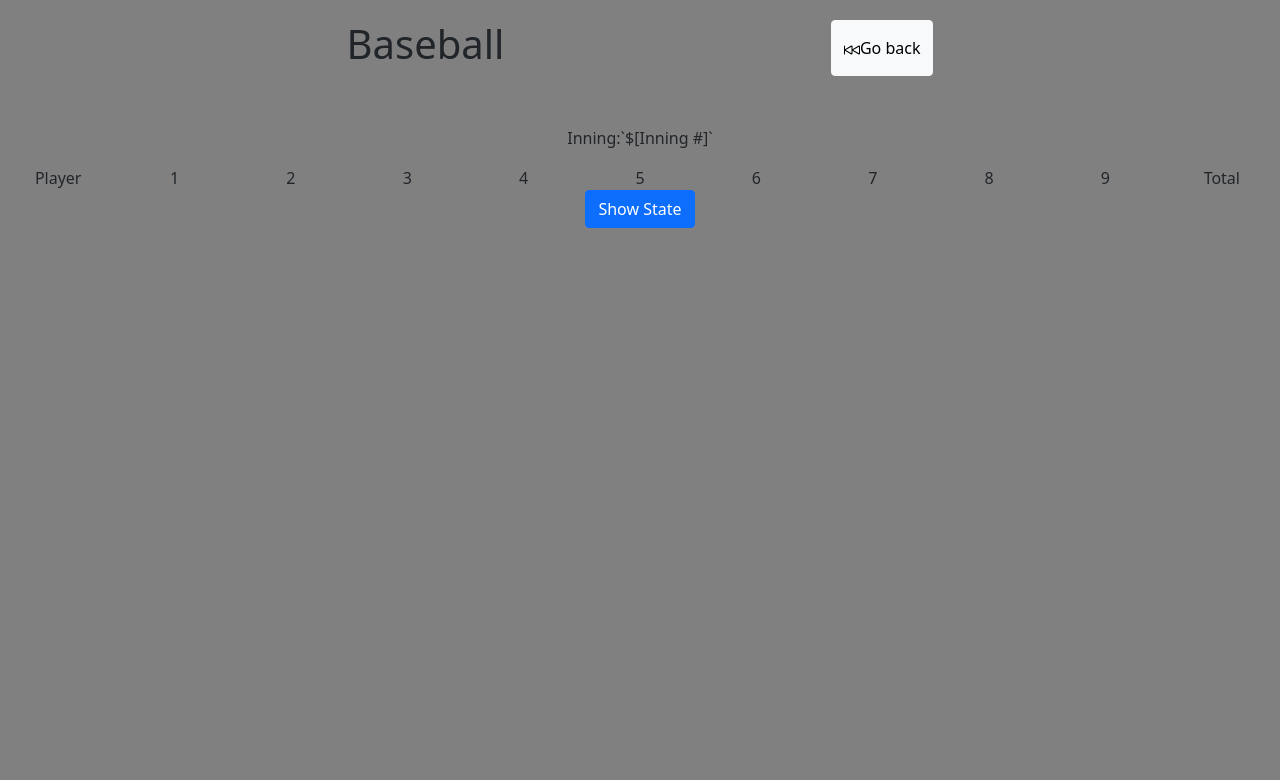
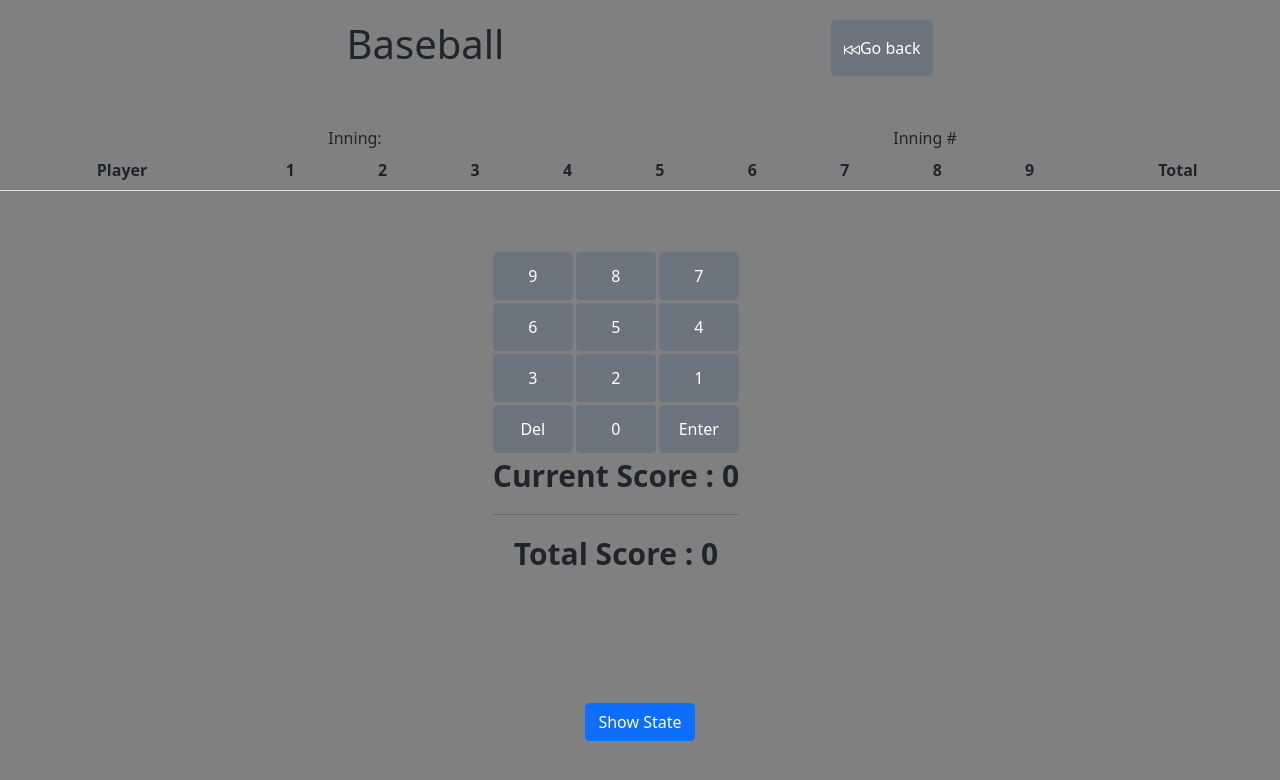
Before and after one commit to adam-paul952/dart-scoreboard, a React (Create React App) app: page /game/baseball in a window 1280 px wide. Shown: the top 780 px of the page. Built offline with nearby package versions, Linux system fonts and the light colour scheme.

Commit message:
Cleaned up score calculator component

```diff
--- a/src/App.css
+++ b/src/App.css
@@ -88,10 +88,12 @@ table {
 .scoreCalculator {
     width: 20rem;
     height: 30rem;
-    display: grid;
+    display: flex;
+    flex-direction: row;
     padding: 1%;
     position: relative;
     margin: auto;
+    margin-top: 2rem;
 }
 .scoreKeypad {
   padding-top: 1rem;
@@ -107,3 +109,6 @@ table {
   font-weight: bold;
   font-size: xx-large;
 }
+.result {
+  font-size: 30px;
+};
--- a/src/Routes.js
+++ b/src/Routes.js
@@ -1,13 +1,20 @@
-import React, { useState } from 'react';
+import React, { useState } from "react";
 import { BrowserRouter as Router, Switch, Route } from "react-router-dom";
 
-import App from './App';
-import CreatePlayerList from './screens/CreatePlayer';
-import { CreateGame,  X01, Baseball, Cricket, Elimination, Killer } from './screens/CreateGame';
-import CreateCricketBoard from './screens/Cricket';
-import CreateBaseballBoard from './screens/Baseball';
-import Rules from './screens/Rules';
-import ScoreCalculator from './components/ScoreCalculator';
+import App from "./App";
+import CreatePlayerList from "./screens/CreatePlayer";
+import {
+  CreateGame,
+  X01,
+  Baseball,
+  Cricket,
+  Elimination,
+  Killer,
+} from "./screens/CreateGame";
+import CreateCricketBoard from "./screens/Cricket";
+import CreateBaseballBoard from "./screens/Baseball";
+import Rules from "./screens/Rules";
+import ScoreCalculator from "./components/ScoreCalculator";
 
 export default function Routes() {
   const [playerList, setPlayerList] = useState([]);
@@ -16,6 +23,7 @@ export default function Routes() {
     setPlayerList([...playerList, player]);
   };
   console.log(playerList);
+
   const deleteRow = (rowNumber) => {
     let updatedRows = [...playerList];
     updatedRows.splice(rowNumber, 1);
@@ -25,19 +33,38 @@ export default function Routes() {
   return (
     <Router>
       <Switch>
-        <Route exact path='/' component={App} />
-        <Route path='/game/create' component={() => <CreateGame playerList={playerList} />} />
-        <Route path='/create_player' component={() => <CreatePlayerList playerList={playerList} updatePlayerList={updatePlayerList} deleteRow={deleteRow} />} />
-        <Route exact path='/game/cricket' component={CreateCricketBoard} />
-        <Route exact path='/game/baseball' component={() => <CreateBaseballBoard playerList={playerList} />} />
-        <Route path='/game/x01/create' component={X01}></Route>
-        <Route path='/game/baseball/create' component={Baseball}></Route>
-        <Route path='/game/cricket/create' component={Cricket}></Route>
-        <Route path='/game/elimination/create' component={Elimination}></Route>
-        <Route path='/game/killer/create' component={Killer}></Route>
-        <Route path='/game/score_calculator' component={ScoreCalculator}></Route>
-        <Route path='/rules' component={Rules} />
+        <Route exact path="/" component={App} />
+        <Route
+          path="/game/create"
+          component={() => <CreateGame playerList={playerList} />}
+        />
+        <Route
+          path="/create_player"
+          component={() => (
+            <CreatePlayerList
+              playerList={playerList}
+              updatePlayerList={updatePlayerList}
+              deleteRow={deleteRow}
+            />
+          )}
+        />
+        <Route exact path="/game/cricket" component={CreateCricketBoard} />
+        <Route
+          exact
+          path="/game/baseball"
+          component={() => <CreateBaseballBoard playerList={playerList} />}
+        />
+        <Route path="/game/x01/create" component={X01}></Route>
+        <Route path="/game/baseball/create" component={Baseball}></Route>
+        <Route path="/game/cricket/create" component={Cricket}></Route>
+        <Route path="/game/elimination/create" component={Elimination}></Route>
+        <Route path="/game/killer/create" component={Killer}></Route>
+        <Route
+          path="/game/score_calculator"
+          component={ScoreCalculator}
+        />
+        <Route path="/rules" component={Rules} />
       </Switch>
     </Router>
   );
-};
+}
--- a/src/components/Header.js
+++ b/src/components/Header.js
@@ -11,7 +11,7 @@ const Header = ( {title, goBackButton} ) => {
       { goBackButton &&
           <Button
             onClick={ () => history.goBack() }
-            variant='light'>
+            variant='secondary'>
               <BsSkipBackward />Go back
           </Button>
           }
--- a/src/components/ScoreCalculator.js
+++ b/src/components/ScoreCalculator.js
@@ -1,5 +1,5 @@
-import React, { useState, useEffect} from 'react';
-import Button from 'react-bootstrap/Button';
+import React, { useState } from "react";
+import Button from "react-bootstrap/Button";
 
 const ScoreCalculator = ({ isCricketBoard }) => {
   const [totalScore, setTotalScore] = useState(0);
@@ -16,66 +16,51 @@ const ScoreCalculator = ({ isCricketBoard }) => {
   const handleScoreChange = (value) => {
     if (Number.isInteger(value)) {
       handleInput(parseInt(value, 10));
-    } else if (value === 'Del') {
+      console.log(value);
+    } else if (value === "Del") {
       deleteInput();
-    } else if (value === 'Enter') {
+    } else if (value === "Enter") {
       setTotalScore(currentScore);
       setCurrentScore(0);
     }
   };
 
-  useEffect(() => {
-    console.log(currentScore);
-    console.log(totalScore);
-  });
-
-    return (
+  return (
     <div className="scoreCalculator">
       <div className="scoreInput">
+        {isCricketBoard ? (
+          <div className="scoreKeypad">
+            {getCalculatorKeys(isCricketBoard).map((keyValue) => (
+              <CricketScoreCalculatorKey
+                keyValue={keyValue}
+                onClick={handleScoreChange}
+              />
+            ))}
+          </div>
+        ) : (
+          <div className="scoreKeypad">
+            {getCalculatorKeys(isCricketBoard).map((keyValue, index) => (
+              <ScoreCalculatorKey
+                key={index}
+                keyValue={keyValue}
+                onClick={handleScoreChange}
+              />
+            ))}
+          </div>
+        )}
         <div className="result">
-          Current Score : <br />
-          {currentScore}
+          <p>Current Score : {currentScore}</p>
           <hr />
-          Total Score : <br />
-          {totalScore}
+          <p>Total Score : {totalScore}</p>
         </div>
-        {
-          isCricketBoard ? (
-          <div className="scoreKeypad">
-                  <CricketScoreCalculatorKey keyValue={20} onClick={handleScoreChange}/>
-                  <CricketScoreCalculatorKey keyValue={19} onClick={handleScoreChange} />
-                  <CricketScoreCalculatorKey keyValue={18} onClick={handleScoreChange} />
-                  <CricketScoreCalculatorKey keyValue={17} onClick={handleScoreChange} />
-                  <CricketScoreCalculatorKey keyValue={16} onClick={handleScoreChange} />
-                  <CricketScoreCalculatorKey keyValue={15} onClick={handleScoreChange} />
-                  <CricketScoreCalculatorKey keyValue={'Del'} onClick={handleScoreChange} />
-                  <CricketScoreCalculatorKey keyValue={25} onClick={handleScoreChange}/>
-                  <CricketScoreCalculatorKey keyValue={'Enter'} onClick={handleScoreChange} />
-                </div>
-          ) : (
-          <div className="scoreKeypad">
-            <ScoreCalculatorKey keyValue={9} onClick={handleScoreChange}/>
-            <ScoreCalculatorKey keyValue={8} onClick={handleScoreChange} />
-            <ScoreCalculatorKey keyValue={7} onClick={handleScoreChange} />
-            <ScoreCalculatorKey keyValue={6} onClick={handleScoreChange} />
-            <ScoreCalculatorKey keyValue={5} onClick={handleScoreChange} />
-            <ScoreCalculatorKey keyValue={4} onClick={handleScoreChange} />
-            <ScoreCalculatorKey keyValue={3} onClick={handleScoreChange} />
-            <ScoreCalculatorKey keyValue={2} onClick={handleScoreChange} />
-            <ScoreCalculatorKey keyValue={1} onClick={handleScoreChange} />
-            <ScoreCalculatorKey keyValue={'Del'} onClick={handleScoreChange} />
-            <ScoreCalculatorKey keyValue={0} onClick={handleScoreChange}/>
-            <ScoreCalculatorKey keyValue={'Enter'} onClick={handleScoreChange} />
-        </div>)
-          }
       </div>
     </div>
   );
-}
+};
 
 const getCalculatorKeys = (isCricketBoard) => {
   if (isCricketBoard) {
-    return [20, 19, 18, 17, 16, 15,"Del", 25, "Enter"];
+    return [20, 19, 18, 17, 16, 15, "Del", 25, "Enter"];
   } else {
     return [9, 8, 7, 6, 5, 4, 3, 2, 1, "Del", 0, "Enter"];
   }
@@ -83,14 +68,18 @@ const getCalculatorKeys = (isCricketBoard) => {
 
 const ScoreCalculatorKey = (props) => {
   return (
-    <Button variant="secondary" onClick={() => props.onClick(props.keyValue)}>{props.keyValue}</Button>
+    <Button variant="secondary" onClick={() => props.onClick(props.keyValue)}>
+      {props.keyValue}
+    </Button>
   );
-}
+};
 
 const CricketScoreCalculatorKey = (props) => {
   return (
-    <Button variant="secondary" onClick={() => props.onClick(props.keyValue)}>{props.keyValue}</Button>
+    <Button variant="secondary" onClick={() => props.onClick(props.keyValue)}>
+      {props.keyValue}
+    </Button>
   );
-}
+};
 
 export default ScoreCalculator;
--- a/src/screens/Baseball.js
+++ b/src/screens/Baseball.js
@@ -1,34 +1,43 @@
-import React from 'react';
-import Header from '../components/Header';
+import React from "react";
+import Header from "../components/Header";
 import ScoreCalculator from '../components/ScoreCalculator';
-import Button from 'react-bootstrap/Button';
+import { Button, Container, Row, Col, Table } from "react-bootstrap";
 
-export default function CreateBaseballBoard( {playerList} ) {
+export default function CreateBaseballBoard({ playerList }) {
+  const inningNumber = ['Player', 1, 2, 3, 4, 5, 6, 7, 8, 9, 'Total'];
 
-  // const [inning, setInning] = useState('');
-  // const [score, setScore] = useState([]);
   return (
     <>
-      <Header title='Baseball' goBackButton />
-      <div className="inningCounter">
-        <><p>Inning:</p></>
-        <><p>`$[Inning #]`</p></>
-      </div>
-      <div className="scoreboard">
-        <div className="playerName">Player</div>
-        <div className="innOne">1</div>
-        <div className="innTwo">2</div>
-        <div className="innThree">3</div>
-        <div className="innFour">4</div>
-        <div className="innFive">5</div>
-        <div className="innSix">6</div>
-        <div className="innSeven">7</div>
-        <div className="innEight">8</div>
-        <div className="innNine">9</div>
-        <div className="total">Total</div>
-      </div>
-
-      <Button onClick={()=> {console.log(playerList)}}>Show State</Button>
+      <Header title="Baseball" goBackButton />
+        <Container>
+          <Row className='justify-content-md-center'>
+            <Col>Inning:</Col>
+            <Col>Inning #</Col>
+          </Row>
+        </Container>
+        <Table>
+          <thead>
+            <tr>
+              {inningNumber.map((inning, index) => {return <th key={index}>{inning}</th>})}
+            </tr>
+          </thead>
+        </Table>
+      {/* <div className="inningCounter">
+        <>
+          <p>Inning:</p>
+        </>
+        <>
+          <p>`$[Inning #]`</p>
+        </>
+      </div> */}
+      <ScoreCalculator />
+      <Button
+        onClick={() => {
+          console.log(playerList);
+        }}
+      >
+        Show State
+      </Button>
     </>
   );
-};
+}
--- a/src/screens/CreatePlayer.js
+++ b/src/screens/CreatePlayer.js
@@ -2,7 +2,6 @@ import React, { useState, useEffect } from "react";
 import { Link } from "react-router-dom";
 
 import Header from "../components/Header";
-import { CreateGame } from "./CreateGame";
 import { Button, Container, Col, Row, Form, Table } from "react-bootstrap";
 
 const CreatePlayerList = ({ playerList, updatePlayerList, deleteRow }) => {
```
